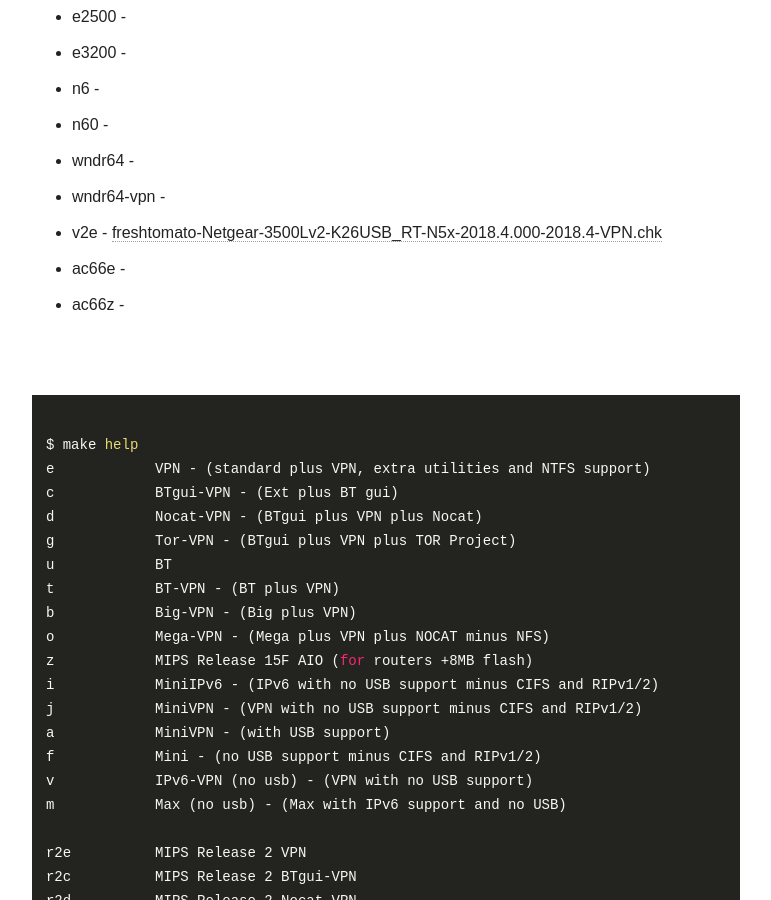
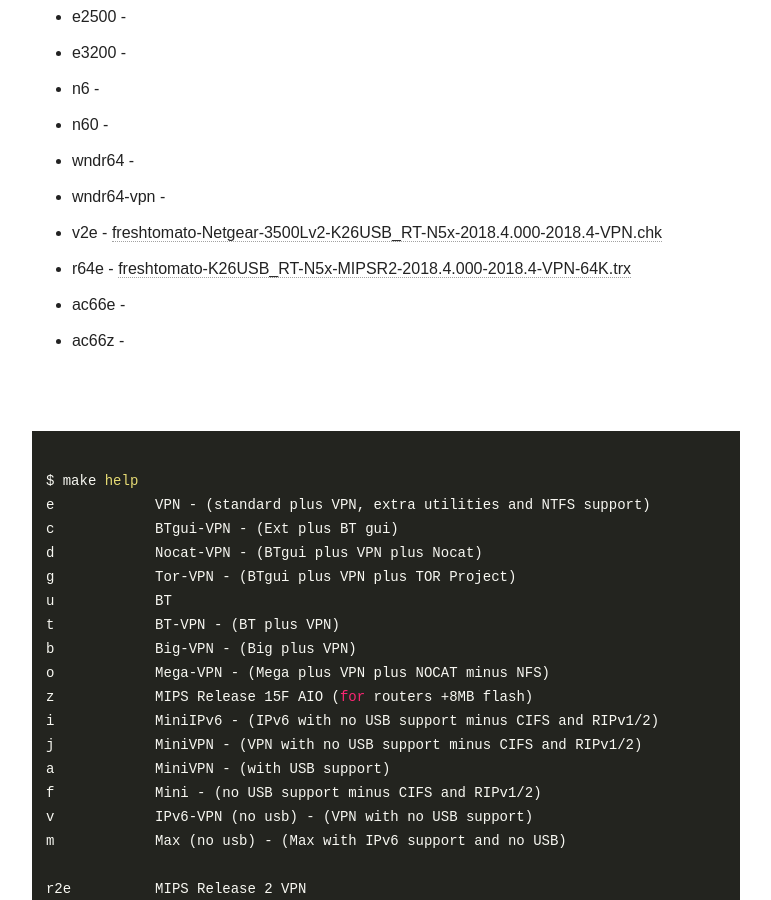
Before and after one commit to oglopss/freshtomato-mips-ci-jekyll, a Jekyll site: the page built from index.html, in a window 1280 px wide and 900 px high, scrolled down 2239 px. Shown: the whole window, without its empty margins (254-1025 px from the left). Built offline with Jekyll 4.4.1, drawn with Linux system fonts in a browser that asks for light colours; nearby versions of some CDN libraries.

Commit message:
Travis build 39 r64e pushed to gh-pages

```diff
--- a/_data/ss.yml
+++ b/_data/ss.yml
@@ -53,3 +53,4 @@
   - 0056 ac66e
   - 0052 v2e freshtomato-Netgear-3500Lv2-K26USB_RT-N5x-2018.4.000-2018.4-VPN.chk
   - 0057 ac66z
+  - 0054 r64e freshtomato-K26USB_RT-N5x-MIPSR2-2018.4.000-2018.4-VPN-64K.trx
```
Also changed, not shown: 1 other file.
